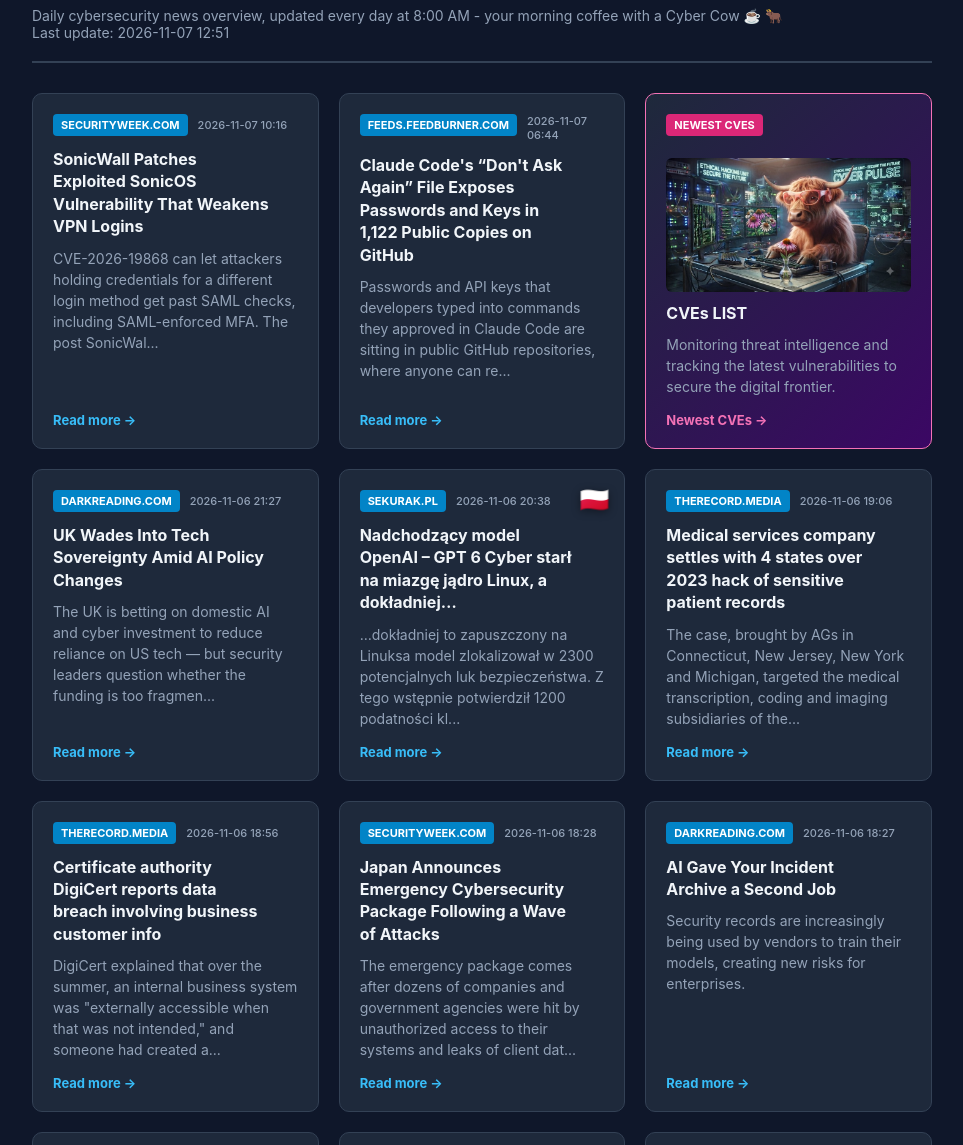
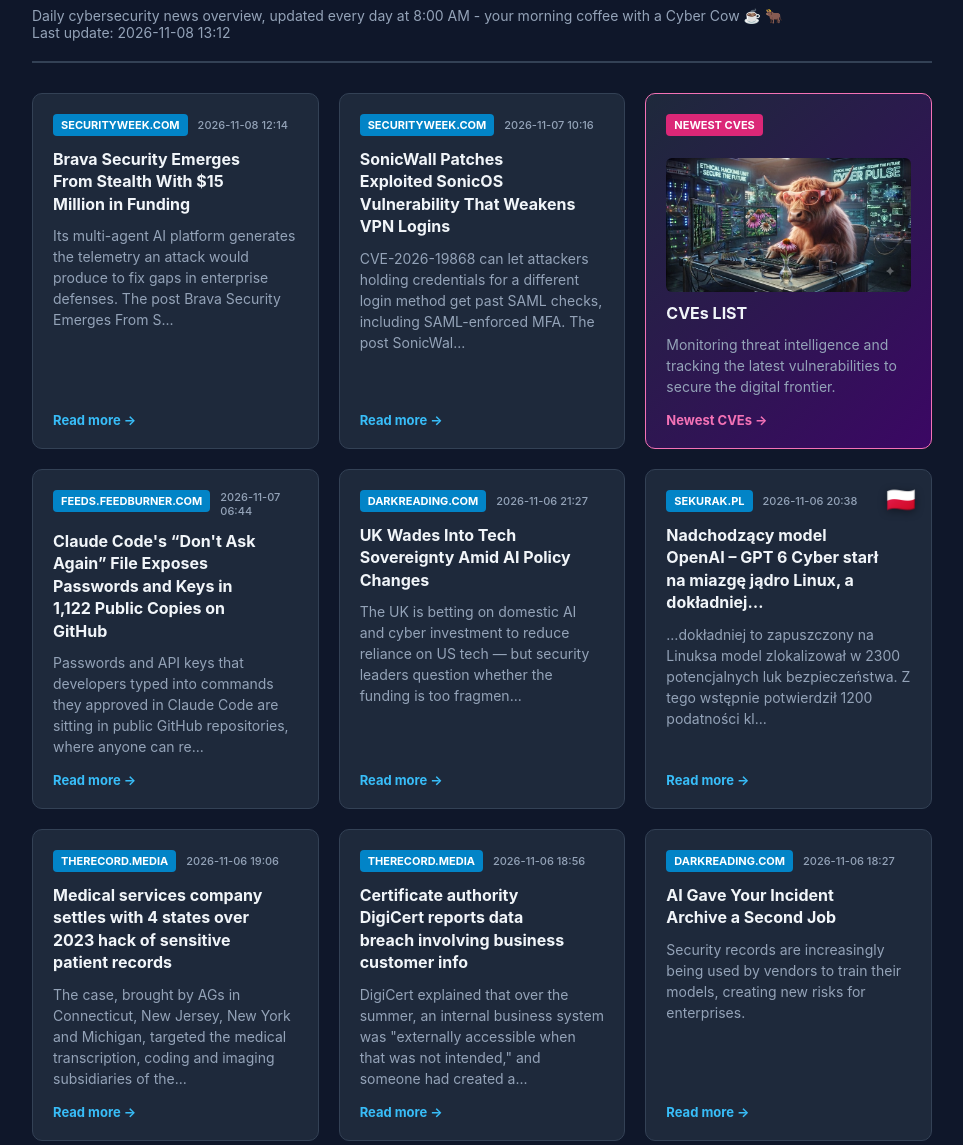
Before and after one commit to bettybu/cyber_pulse, a plain HTML site: page index.html in a window 1280 px wide. Shown: the part 77-1222 px from the top of the page, without its empty margins (158-1121 px from the left). Drawn offline with Linux system fonts and the light colour scheme.

Commit message:
Daily automated news update [skip ci]

```diff
--- a/index.html
+++ b/index.html
@@ -107,10 +107,22 @@
     <div class="container">
         <header>
             <h1>🛡️ OSINT & Cyber Daily Feed</h1>
-                <div class="subtitle">Daily cybersecurity news overview, updated every day at 8:00 AM - your morning coffee with a Cyber Cow ☕ 🐂<br>Last update: 2026-11-07 12:51</div>
+                <div class="subtitle">Daily cybersecurity news overview, updated every day at 8:00 AM - your morning coffee with a Cyber Cow ☕ 🐂<br>Last update: 2026-11-08 13:12</div>
         </header>
 
         <div class="grid">
+
+    <article class="card">
+
+        <div style="display: flex; justify-content: flex-start; align-items: center; gap: 10px; margin-bottom: 12px;">
+            <span class="tag" style="margin-bottom: 0;">securityweek.com</span>
+            <span class="date-text">2026-11-08 12:14</span>
+        </div>
+        <h3>Brava Security Emerges From Stealth With $15 Million in Funding</h3>
+        <p class="summary-text">Its multi-agent AI platform generates the telemetry an attack would produce to fix gaps in enterprise defenses.
+The post Brava Security Emerges From S...</p>
+        <a href="https://www.securityweek.com/brava-security-emerges-from-stealth-with-15-million-in-funding/" target="_blank" class="read-more">Read more &rarr;</a>
+    </article>
 
     <article class="card">
 
@@ -124,6 +136,14 @@ The post SonicWal...</p>
         <a href="https://www.securityweek.com/sonicwall-patches-exploited-sonicos-bug-that-weakens-vpn-logins/" target="_blank" class="read-more">Read more &rarr;</a>
     </article>
 
+<article class="card cow-special-card">
+    <span class="tag" style="background-color: #db2777;">Newest CVEs</span>
+    <img src="cow_sidebar.jpg" alt="Ethical Hacking Cow" style="width: 100%; border-radius: 6px; margin: 10px 0;">
+    <h3>CVEs LIST</h3>
+    <p class="summary-text">Monitoring threat intelligence and tracking the latest vulnerabilities to secure the digital frontier.</p>
+    <a href="https://www.tenable.com/cve/newest" target="_blank" class="read-more" style="color: #f472b6;">Newest CVEs &rarr;</a>
+</article>
+
     <article class="card">
 
         <div style="display: flex; justify-content: flex-start; align-items: center; gap: 10px; margin-bottom: 12px;">
@@ -134,14 +154,6 @@ The post SonicWal...</p>
         <p class="summary-text">Passwords and API keys that developers typed into commands they approved in Claude Code are sitting in public GitHub repositories, where anyone can re...</p>
         <a href="https://thehackernews.com/2026/11/claude-codes-dont-ask-again-file.html" target="_blank" class="read-more">Read more &rarr;</a>
     </article>
-
-<article class="card cow-special-card">
-    <span class="tag" style="background-color: #db2777;">Newest CVEs</span>
-    <img src="cow_sidebar.jpg" alt="Ethical Hacking Cow" style="width: 100%; border-radius: 6px; margin: 10px 0;">
-    <h3>CVEs LIST</h3>
-    <p class="summary-text">Monitoring threat intelligence and tracking the latest vulnerabilities to secure the digital frontier.</p>
-    <a href="https://www.tenable.com/cve/newest" target="_blank" class="read-more" style="color: #f472b6;">Newest CVEs &rarr;</a>
-</article>
 
     <article class="card">
 
@@ -185,17 +197,6 @@ The post SonicWal...</p>
         <h3>Certificate authority DigiCert reports data breach involving business customer info</h3>
         <p class="summary-text">DigiCert explained that over the summer, an internal business system was "externally accessible when that was not intended," and someone had created a...</p>
         <a href="https://therecord.media/digicert-certificate-authority-reports-data-breach" target="_blank" class="read-more">Read more &rarr;</a>
-    </article>
-
-    <article class="card">
-
-        <div style="display: flex; justify-content: flex-start; align-items: center; gap: 10px; margin-bottom: 12px;">
-            <span class="tag" style="margin-bottom: 0;">securityweek.com</span>
-            <span class="date-text">2026-11-06 18:28</span>
-        </div>
-        <h3>Japan Announces Emergency Cybersecurity Package Following a Wave of Attacks</h3>
-        <p class="summary-text">The emergency package comes after dozens of companies and government agencies were hit by unauthorized access to their systems and leaks of client dat...</p>
-        <a href="https://www.securityweek.com/japan-announces-emergency-cybersecurity-package-following-a-wave-of-attacks/" target="_blank" class="read-more">Read more &rarr;</a>
     </article>
 
     <article class="card">
```
